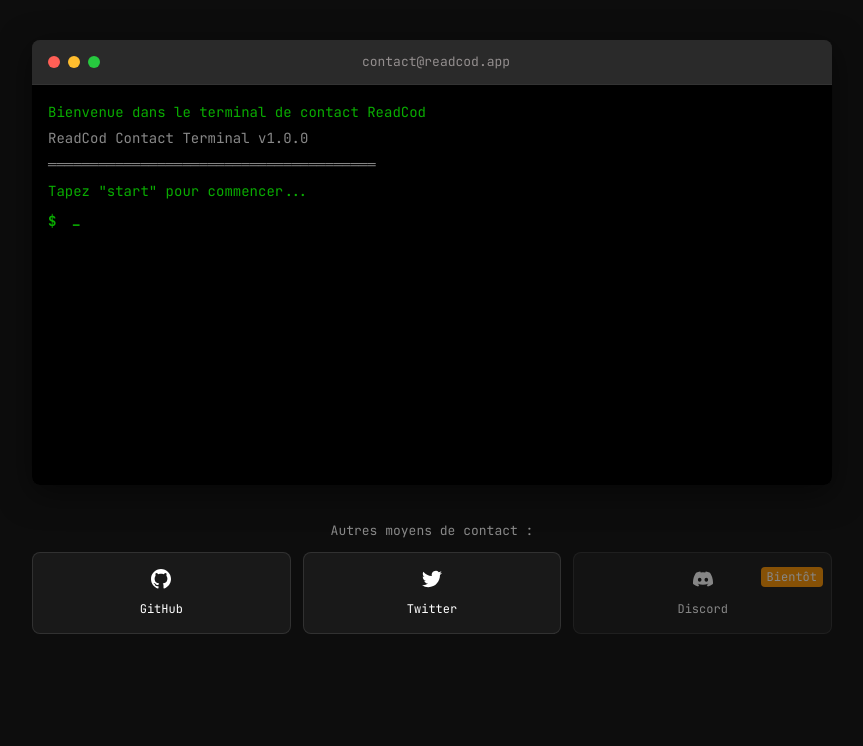
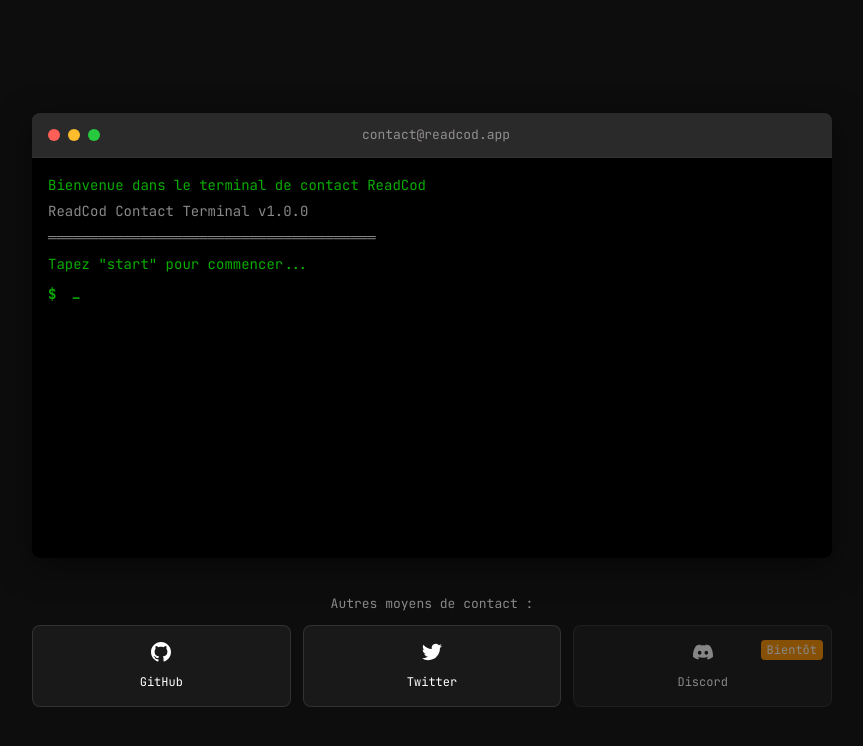
Before and after one commit to matjussu/RidKod, a React (Vite) app: page /contact in a window 1280 px wide. Shown: the top 746 px of the page, without its empty margins (208-1071 px from the left). Built offline with nearby package versions, Linux system fonts and the light colour scheme; no server answers; a web font is replaced by a local one.

Commit message:
correction footer  contact + Button

```diff
--- a/src/pages/Contact.jsx
+++ b/src/pages/Contact.jsx
@@ -26,7 +26,6 @@ const Contact = () => {
   // UI state
   const [isSubmitting, setIsSubmitting] = useState(false);
   const [error, setError] = useState('');
-  const [isFullscreen, setIsFullscreen] = useState(false);
   const [cursorPosition, setCursorPosition] = useState(0);
 
   // Questions configuration
@@ -127,14 +126,11 @@ const Contact = () => {
   };
 
   const handleMinimizeButton = () => {
-    triggerLight();
-    // Scroll to bottom of terminal
-    terminalEndRef.current?.scrollIntoView({ behavior: 'smooth', block: 'end' });
+    // Decorative only - no action
   };
 
   const handleMaximizeButton = () => {
-    triggerLight();
-    setIsFullscreen(prev => !prev);
+    // Decorative only - no action
   };
 
   const handleCommandClick = (command) => {
@@ -360,7 +356,7 @@ const Contact = () => {
   return (
     <div className="contact-container">
       {/* Terminal Window */}
-      <div className={`terminal-window ${isFullscreen ? 'terminal-fullscreen' : ''}`}>
+      <div className="terminal-window">
         {/* Terminal Header */}
         <div className="terminal-header">
           <div className="terminal-buttons">
--- a/src/styles/Contact.css
+++ b/src/styles/Contact.css
@@ -6,13 +6,16 @@
 /* Container */
 .contact-container {
   min-height: 100vh;
+  height: 100vh;
   background: #0d0d0d;
   padding: 20px;
   display: flex;
   flex-direction: column;
   align-items: center;
+  justify-content: center;
   font-family: 'JetBrains Mono', 'Courier New', monospace;
   position: relative;
+  overflow: hidden;
 }
 
 /* Terminal Window (macOS-style) */
```
